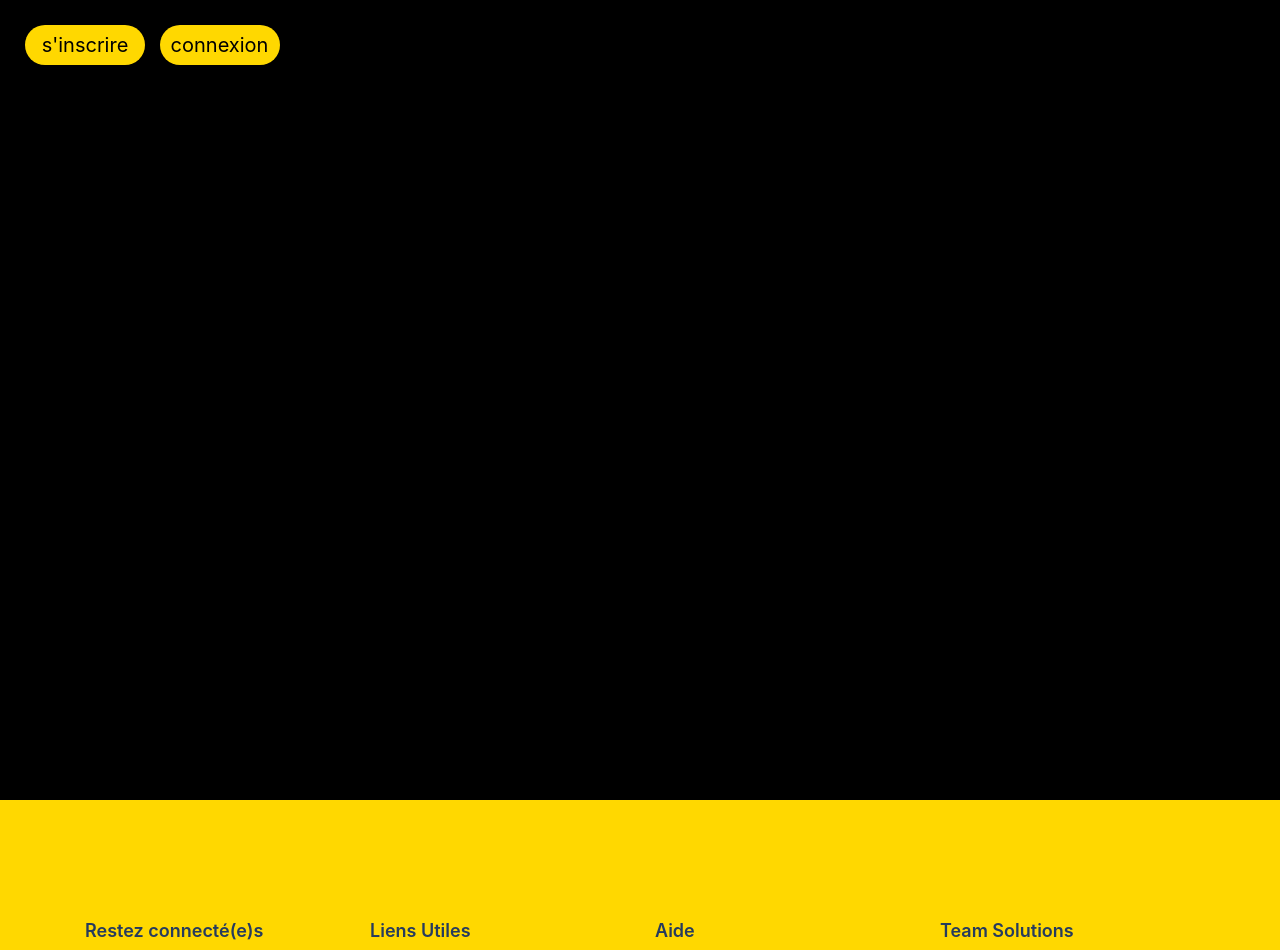
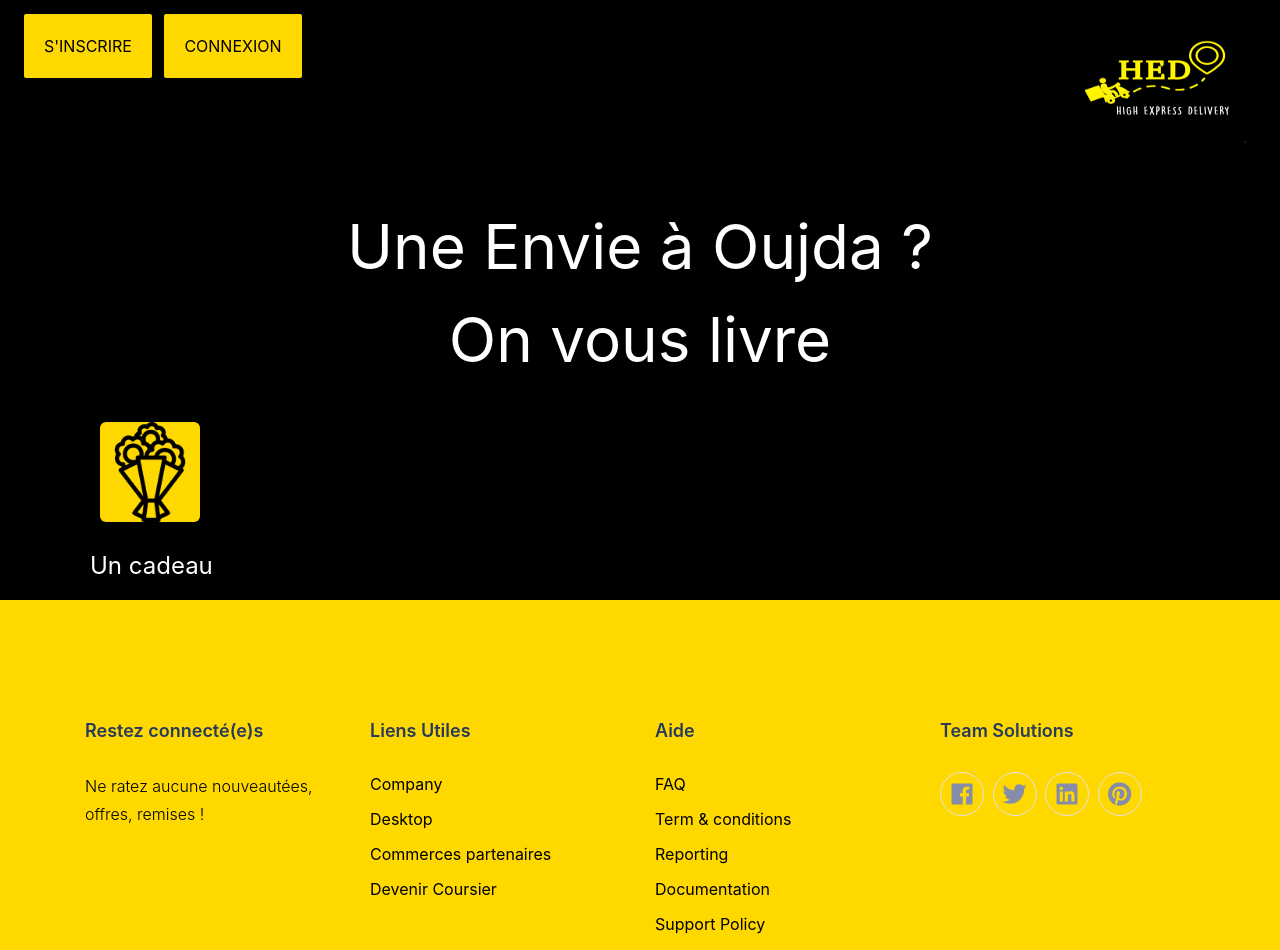
Before and after one commit to hamza48/Website, a Django app: page / in a window 1280 px wide; the page is wider, and only the part inside the window is pictured. Shown: the top 950 px of that part. Run offline with Django 3.2, Linux system fonts and the light colour scheme; some libraries are stand-ins or nearby versions.

Commit message:
New homepage tested with resizing and different browsers

```diff
--- a/HED/home/templates/home/main.html
+++ b/HED/home/templates/home/main.html
@@ -1,16 +1,19 @@
 <!DOCTYPE html>
+
 {% load static %}
+
+<html lang="fr">
 <head>
-    <link rel="stylesheet" href="https://cdnjs.cloudflare.com/ajax/libs/font-awesome/4.7.0/css/font-awesome.min.css">
+    <meta charset="UTF-8">
+    <title>HED</title>
     <link rel="stylesheet" href="https://cdnjs.cloudflare.com/ajax/libs/animate.css/3.7.0/animate.min.css">
 
     <link href="https://fonts.googleapis.com/css2?family=Cookie&display=swap" rel="stylesheet">
 
-	<meta name="viewport" content="width=device-width, initial-scale=1, maximum-scale=1, minimum-scale=1" />
+    <link crossorigin="anonymous" href="https://stackpath.bootstrapcdn.com/bootstrap/4.4.1/css/bootstrap.min.css"
+          integrity="sha384-Vkoo8x4CGsO3+Hhxv8T/Q5PaXtkKtu6ug5TOeNV6gBiFeWPGFN9MuhOf23Q9Ifjh" rel="stylesheet">
 
-	<link rel="stylesheet" href="https://stackpath.bootstrapcdn.com/bootstrap/4.4.1/css/bootstrap.min.css" integrity="sha384-Vkoo8x4CGsO3+Hhxv8T/Q5PaXtkKtu6ug5TOeNV6gBiFeWPGFN9MuhOf23Q9Ifjh" crossorigin="anonymous">
-
-	<link rel="stylesheet" type="text/css" href="{% static 'css/main.css' %}">
+    <link href="{% static 'css/main.css' %}" rel="stylesheet" type="text/css">
 
     <link rel="stylesheet" href="https://cdnjs.cloudflare.com/ajax/libs/font-awesome/4.7.0/css/font-awesome.min.css">
     <link rel="stylesheet" href="https://use.fontawesome.com/releases/v5.3.1/css/all.css" integrity="sha384-mzrmE5qonljUremFsqc01SB46JvROS7bZs3IO2EmfFsd15uHvIt+Y8vEf7N7fWAU" crossorigin="anonymous">
@@ -19,9 +22,19 @@
 
 <body>
 <div class="page_container">
-<button class="button_register"  href = "#"><span>s'inscrire </span></button>
-<button class="button_register"  href = "#"><span>connexion </span></button>
+    <img src="{% static 'images/logoHed.png' %}"  alt="logo" style="float:right ;width:250px;height:200px;">
+    <a class="button_register" href="#" style="left : 20px; top : 10px;"><span>s'inscrire </span></a>
+    <a class="button_register" href="#" style="left : 20px; top : 10px;"><span>connexion </span></a>
+
 </div>
+<div class="page_center_container">
+     <p class="title"> Une Envie à Oujda ? <br> On vous livre </p>
+     <a class="btn_gift fa" href="#" style="left: 100px; top : 20px;"></a>
+     <p class="butonSubtitles" style="left : 90px; top: 40px">Un cadeau </p>
+</div>
+
+
+
 
 <!--
      <div class="container">
@@ -47,7 +60,7 @@
     <a type = "button" class="btn_delivery fa" style="position: absolute; left: 590px; top: 520px;" href="#"></a>
     <p style="position: absolute; left: 580px;top: 620px; color : white; font-size : 25px">Une course</p>
 
-    <a type = "button" class="btn_gift fa" style="position: absolute; left: 290px; top: 520px;" href="#"></a>
+
     <p style="position: absolute; left: 280px;top: 620px; color : white; font-size : 25px">Un cadeau</p>
 
 -->
@@ -91,10 +104,10 @@
                     <div class="f_widget social-widget pl_70 wow fadeInLeft" data-wow-delay="0.8s" style="visibility: visible; animation-delay: 0.8s; animation-name: fadeInLeft;">
                         <h3 class="f-title f_600 t_color f_size_18">Team Solutions</h3>
                         <div class="f_social_icon">
-                                    <a href="#" class="fab fa-facebook"></a>
-                                    <a href="#" class="fab fa-twitter"></a>
-                                    <a href="#" class="fab fa-linkedin"></a>
-                                    <a href="#" class="fab fa-pinterest"></a>
+                            <a class="fab fa-facebook" href="#"></a>
+                            <a class="fab fa-twitter" href="#"></a>
+                            <a class="fab fa-linkedin" href="#"></a>
+                            <a class="fab fa-pinterest" href="#"></a>
                         </div>
                     </div>
                 </div>
--- a/HED/static/css/main.css
+++ b/HED/static/css/main.css
@@ -1,5 +1,4 @@
 @import url(https://fonts.googleapis.com/css?family=Lato:100,300,400,700);
-@import url(https://raw.github.com/FortAwesome/Font-Awesome/master/docs/assets/css/font-awesome.min.css);
 @import url(https://fonts.googleapis.com/css?family=Karla:400,400italic,700,700italic);
 @import url(https://fonts.googleapis.com/css?family=Roboto+Condensed);
 
@@ -14,56 +13,49 @@ body{
 
 /* Signup button*/
 .button_register {
-  display: inline-block;
-  border-radius: 50px;
-  border : none;
-  position :relative;
-  left : 20px;
-  top : 20px;
-  background-color: #FFD800;
-  border: none;
-  color: #000;
-  text-align: center;
-  font-size: 20px;
-  padding: 2px;
-  width: 120px;
-  height: 40px;
-  transition: all 0.5s;
-  cursor: pointer;
-  margin: 5px;
+background-color: #FFD800;
+color: #000000 !important;
+text-transform: uppercase;
+position :relative;
+background: #FFD800;
+padding: 20px;
+border: 4px solid #000 !important;
+border-radius: 6px;
+display: inline-block;
+transition: all 0.3s ease 0s;
 }
 
-.button_register span {
-  cursor: pointer;
-  display: inline-block;
-  position: relative;
-  transition: 0.5s;
+.button_register:hover {
+color: #FFFFFF !important;
+border-radius: 50px;
+border-color: #FFD800 !important;
+transition: all 0.3s ease 0s;
 }
 
-.button_register span:after {
-  content: '\00bb';
-  position: absolute;
-  opacity: 0;
-  top: 0;
-  right: -20px;
-  transition: 0.3s;
+.butonSubtitles {
+   color: #FFFFFF;
+   font-size: 24px;
+   position : relative;
+
+}
+.title {
+    color: #FFFFFF;
+    text-align: center;
+    top: 10px;
+    left: 200px;
+    font-size: 62px;
 }
 
-.button_register:hover span {
-  padding-right: 25px;
-  color : #fff;
-}
-
-.button_register:hover span:after {
-  opacity: 1;
-  right: 0;
-}
 
 .page_container {
   position: relative;
-  height : 800px;
+  height : 200px;
+
 }
-
+.page_center_container {
+  position: relative;
+  height : 400px;
+}
 
 
 /*Those services are made for buttons of login and register*/
@@ -406,18 +398,20 @@ h1, h2, h3, h4, h5, h6 {
   background-color: #FFD800; /* yellow background */
   border: none; /* Remove borders */
   color: #000000; /* White text */
-  padding: 12px 16px; /* Some padding */
+  position : relative;
   font-size: 30px; /* Set a font size */
   cursor: pointer; /* Mouse pointer on hover */
   height: 100px;
   width: 100px;
   background-image : url('../images/gift.png');
   background-size : 100%;
+  border-radius : 6px;
 }
 
 /* Darker background on mouse-over */
 .btn_gift:hover {
   background-color: #FFFFFF;
   color : #E47900;
+  border-radius : 20px;
 }
 /*************button of gift End*****************/
```
Lines whose indentation alone changed are shown as unchanged.
